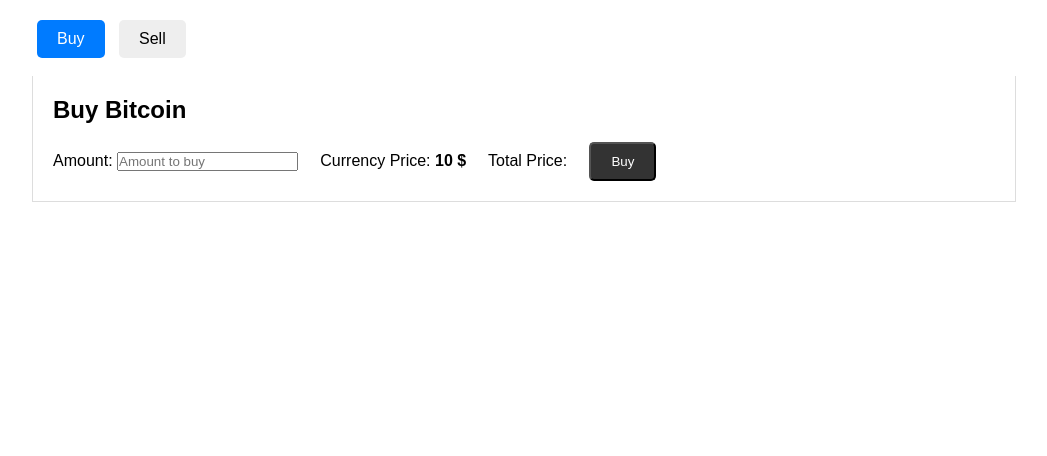
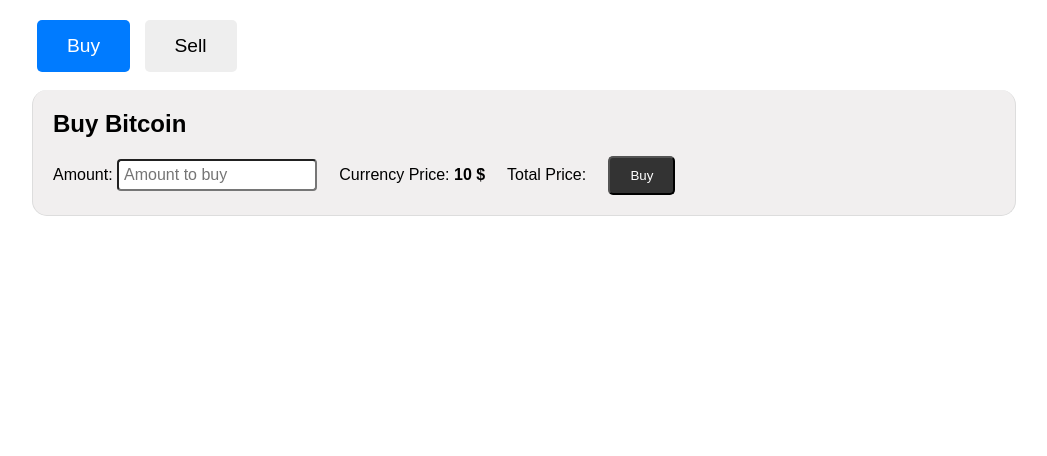
Before and after one commit to yigittuncer07/trade-forge, a Flask app: a page that uses app/templates/sellbuy.html in a window 1280 px wide. Shown: the part 106-562 px from the top of the page, without its empty margins (116-1163 px from the left). Run offline with Flask 3, Linux system fonts and the light colour scheme; data comes from the database, SQL or seed files in the repository; tables that the repository leaves empty hold one stand-in row (values such as "Sample post"); a database or web service that is not in the repository returns one stand-in record (values such as "Sample title"); data that the repository does not hold is empty; some libraries are stand-ins or nearby versions.

Commit message:
Wallet tamamlanmadı, sell buy bitti

```diff
--- a/app/templates/sellbuy.html
+++ b/app/templates/sellbuy.html
@@ -5,10 +5,9 @@
     <meta name="viewport" content="width=device-width, initial-scale=1.0">
     <title>TradeForge - Cryptocurrency Exchange</title>
     <link rel="stylesheet" href="{{ url_for('static', filename='css/style.css') }}">
-    <script src="static/js/scipt.js"></script>
+    <script src="static/js/script.js"></script>
     <link rel="icon" type="image/jpg" href="{{ url_for('static', filename='logo.jpg') }}">
     <style>
-
         header, footer {
             background-color: #40E0D0;
             color: white;
@@ -24,23 +23,37 @@
             margin: 0 auto;
             padding-top: 20px;
         }
+
         .tab {
             cursor: pointer;
-            padding: 10px 20px;
+            padding: 15px 30px;
             margin: 0 5px;
             background-color: #eee;
             display: inline-block;
             border-radius: 5px;
+            font-size: 1.2em;
         }
+
         .tab.active {
             background-color: #007bff;
             color: white;
         }
+
         .tab-content {
             display: none;
             padding: 20px;
             border: 1px solid #ddd;
             border-top: none;
+            border-radius: 15px;
+            background-color: #F1EFEF;
+        }
+
+        .large-input {
+            width: 200px; /* Adjust the width as needed */
+            font-size: 1em;
+            padding: 5px;
+            border-radius: 4px;
+
         }
     </style>
 </head>
@@ -72,7 +85,7 @@
         <br>
         <form action="/buy/{{crypto_id}}" method="post">
             <label for="buy-amount">Amount:</label>
-            <input type="number" id="buy-amount" name="buyamount" placeholder="Amount to buy" step="any" oninput="calculateTotal()">
+            <input type="number" id="buy-amount" name="buyamount" placeholder="Amount to buy" step="any" oninput="calculateTotal()" class="large-input">
             &nbsp&nbsp&nbsp
             <label for="buy-currency">Currency Price:</label>
             <label><b>{{crypto_price  | round(4)}} $</b></label>
@@ -88,7 +101,7 @@
         <br>
         <form>
             <label for="sell-amount">Amount:</label>
-            <input type="number" id="sell-amount" name="sellamount" placeholder="Amount to sell" step="any" oninput="calculateTotal()">
+            <input type="number" id="sell-amount" name="sellamount" placeholder="Amount to sell" step="any" oninput="calculateTotal()" class="large-input">
             &nbsp&nbsp&nbsp
             <label for="sell-currency">Currency Price:</label>
             <label><b>{{crypto_price  | round(4)}} $</b></label>
@@ -111,16 +124,12 @@
 
 <script>
     function calculateTotal() {
-        // Get the input amount and crypto price
         var amount = parseFloat(document.getElementById('buy-amount').value);
         var cryptoPrice = parseFloat('{{crypto_price}}');
-
-        // Calculate the total price
         var totalPrice = amount * cryptoPrice;
-
-        // Update the total price label
         document.getElementById('total-price-label').textContent = totalPrice.toFixed(4) + ' $';
     }
+
     function showTab(tabName) {
         var i, tabcontent, tablinks;
         tabcontent = document.getElementsByClassName("tab-content");
@@ -134,7 +143,7 @@
         document.getElementById(tabName).style.display = "block";
         event.currentTarget.className += " active";
     }
-    // Initialize with one tab open
+
     document.getElementsByClassName('tab')[0].click();
 </script>
 <footer>
```
Also changed, not shown: app/templates/wallet.html (+35 -12 lines).
